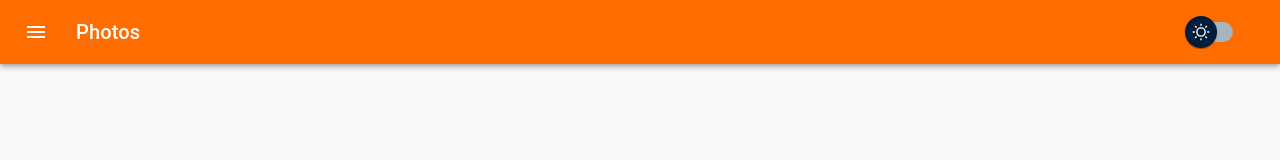
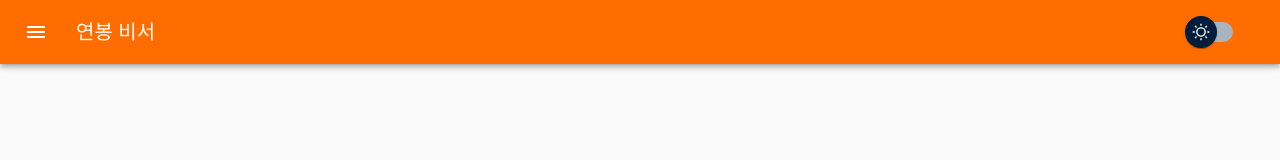
Before and after one commit to zunstar-dev/SmartCalc, a React (Vite) app: page / in a window 1280 px wide. Shown: the top 160 px of the page. Built offline with nearby package versions, Linux system fonts and the light colour scheme.

Commit message:
fix : 사용하지않는 import 제거

```diff
--- a/src/components/common/CustomizedSwitches.tsx
+++ b/src/components/common/CustomizedSwitches.tsx
@@ -1,4 +1,4 @@
-import React, { FC, useContext } from 'react';
+import { FC, useContext } from 'react';
 import { styled } from '@mui/material/styles';
 import FormGroup from '@mui/material/FormGroup';
 import FormControlLabel from '@mui/material/FormControlLabel';
--- a/src/components/common/MenuAppBar.tsx
+++ b/src/components/common/MenuAppBar.tsx
@@ -22,7 +22,7 @@ const MenuAppBar: FC = () => {
             <MenuIcon />
           </IconButton>
           <Typography variant="h6" component="div" sx={{ flexGrow: 1 }}>
-            Photos
+            연봉 비서
           </Typography>
           <CustomizedSwitches />
         </Toolbar>
```
